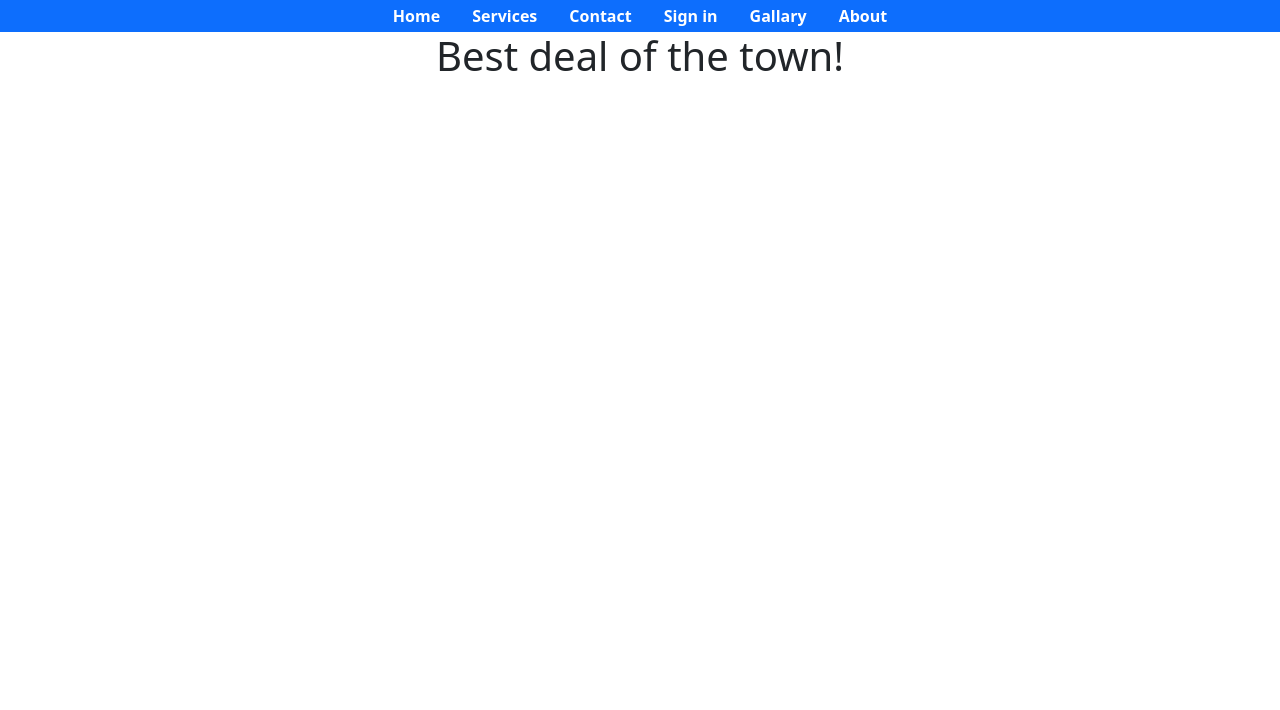
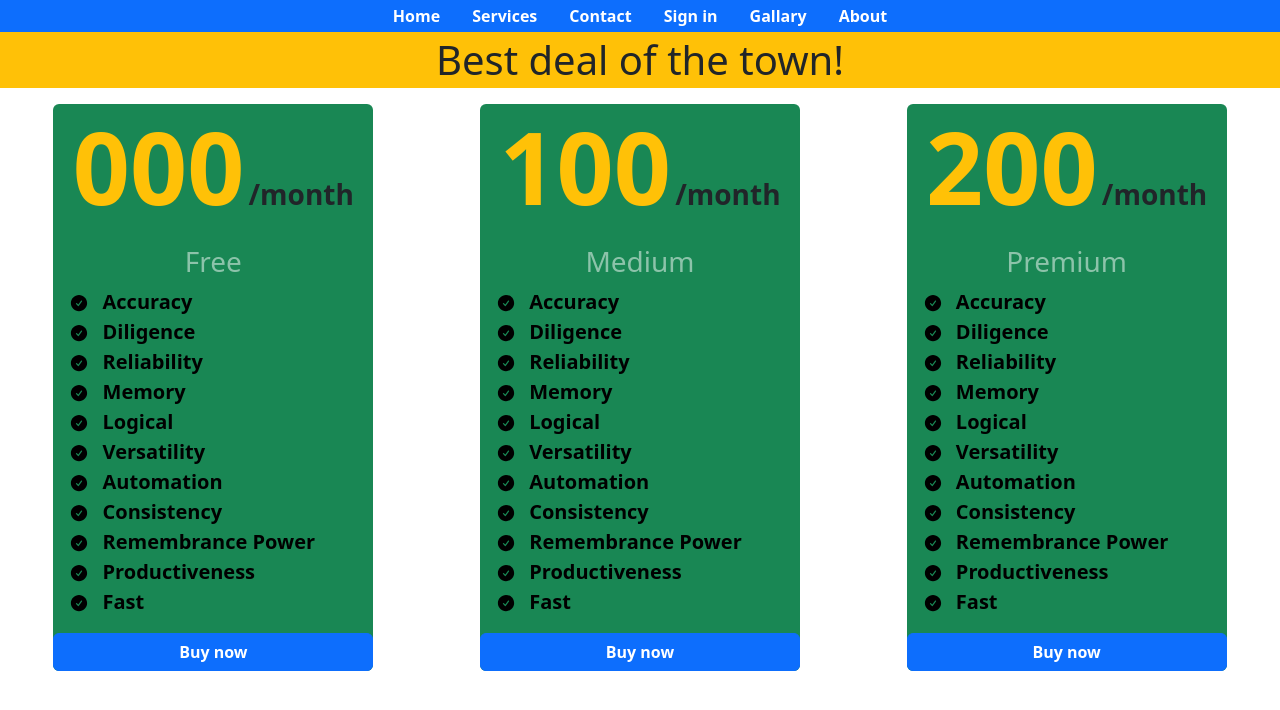
Before and after one commit to mrayhan-gh/my-practice-project, a React (Create React App) app: page / in a window 1280 px wide. Shown: the top 710 px of the page. Built offline with nearby package versions, Linux system fonts and the light colour scheme.

Commit message:
some change has been don by me

```diff
--- /dev/null
+++ b/src/Components/PriceCard/PriceCard.js
@@ -0,0 +1,27 @@
+import React from 'react';
+import { Button } from 'react-bootstrap';
+import { CheckCircleIcon } from '@heroicons/react/24/solid';
+
+
+const PriceCard = (priceOption) => {
+    const {name, price, features} = priceOption.priceOption;
+    return (
+        <div className=' w-25 bg-success rounded text-center text-white mt-2'>
+            <p className='lh-sm'><span  style={{ fontSize: 100,}} className='text-warning fw-bold'>{price}</span> <span className='fs-3 text-dark fw-bold'>/month</span></p>
+            <h3 className='text-center text-white-50'>{name}</h3 >
+            <div className='list-unstyled text-start ms-3 mb-3'>
+                {
+                    features.map(feature => <li className='text-black fw-bold fs-5'> <CheckCircleIcon
+                        className='me-2'
+                        style={{ width: 20, height: 20,}}
+                    /> {feature}</li>)
+                }
+
+            </div>
+            <Button className='w-100 fw-bold'>Buy now</Button>
+
+        </div>
+    );
+};
+
+export default PriceCard;
--- a/src/Components/Pricing/Pricing.js
+++ b/src/Components/Pricing/Pricing.js
@@ -1,14 +1,55 @@
 import React from 'react';
+import PriceCard from '../PriceCard/PriceCard';
 
 const Pricing = () => {
     const pricingOptions = [
+        {id: 0, name: "Free", price: "000", features: [
+                "Accuracy ",
+                "Diligence",
+                "Reliability ",
+                "Memory",
+                "Logical ",
+                "Versatility",
+                "Automation",
+                "Consistency",
+                "Remembrance Power",
+                "Productiveness",
+                "Fast "]},
+        {id: 1, name: "Medium", price: "100", features: [
+            "Accuracy ",
+            "Diligence",
+            "Reliability ",
+            "Memory",
+            "Logical ",
+            "Versatility",
+            "Automation",
+            "Consistency",
+            "Remembrance Power",
+            "Productiveness",
+            "Fast "]},
+        {id: 2, name: "Premium", price: "200", features: [
+            "Accuracy ",
+            "Diligence",
+            "Reliability ",
+            "Memory",
+            "Logical ",
+            "Versatility",
+            "Automation",
+            "Consistency",
+            "Remembrance Power",
+            "Productiveness",
+            "Fast "]}
 
     ]
 
     return (
         <div>
-            <h1 className='text-center'>Best deal of the town!</h1>
-
+            <h1 className='text-center fs-1 bg-warning p-1'>Best deal of the town!</h1>
+            <div className='d-flex justify-content-around align-items-center '>
+            {
+                pricingOptions.map(priceOption => <PriceCard key={priceOption.id} priceOption={priceOption} ></PriceCard>)
+            }
+            </div>
         </div>
     );
 };
```
Also changed, not shown: src/Components/Features/Features.js (added, +11 -0 lines).
